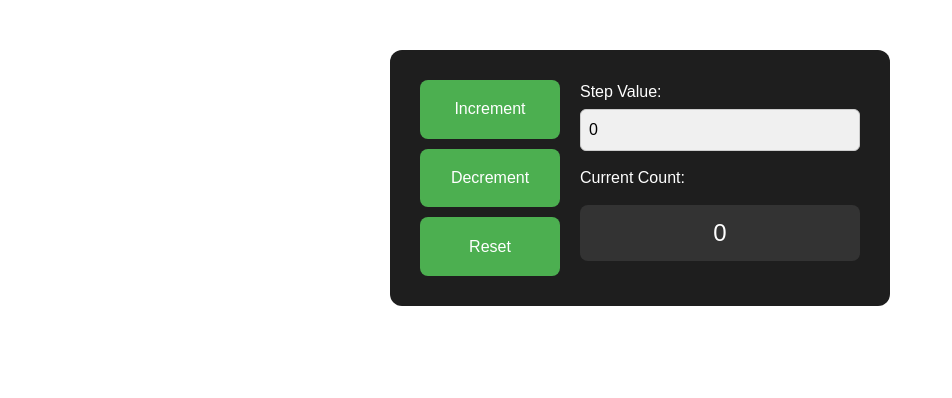
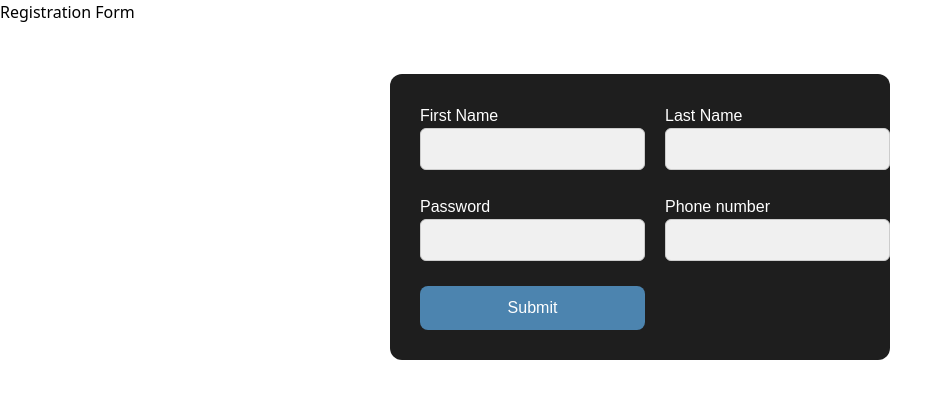
Before and after one commit to Suthirtha2004/React-JS_NOTES, a React (Vite) app in the folder react-basics/: page / in a window 1280 px wide. Shown: the top 398 px of the page, without its empty margins (0-952 px from the left). Built offline with nearby package versions, Linux system fonts and the light colour scheme.

Commit message:
Registration FORM

```diff
--- a/react-basics/src/App.jsx
+++ b/react-basics/src/App.jsx
@@ -10,6 +10,10 @@ import ToggleSwitch from './Projects/ToggleSwitch'
 
 import { Short_circuit } from './Components/ShortCircuit'
 import Counter from './Components/Hooks/The UseState/Challenge'
+
+import { Controlled_Form } from './Components/Hooks/The UseState/UncontrolledvsControlled'
+
+import { Reg_For } from './Components/Hooks/The UseState/RegistrationForm'
 // import {Gadgets}  from '../src/Components/Technical'
 // import Create_new_Component from './Components/NewComponents' //Normal Expot and Import
 //import Header,{ Create_new_Component, Footer} from './Components/NewComponents'
@@ -39,8 +43,11 @@ function App() {
 
     {/* <Short_circuit /> */}
 
-    <Counter />
+    {/* <Counter />
 
+    < Controlled_Form />
+     */}
+     < Reg_For />
     </>
 
 
--- a/react-basics/src/Components/Hooks/The UseState/Chall.css
+++ b/react-basics/src/Components/Hooks/The UseState/Chall.css
@@ -18,10 +18,10 @@
   gap: 10px;
 }
 
-button {
+.click-button {
   padding: 10px;
   font-size: 16px;
-  background: #4caf50;
+  background: #4c84af;
   border: none;
   border-radius: 8px;
   color: white;
@@ -29,7 +29,7 @@ button {
   transition: background 0.2s;
 }
 
-button:hover {
+.click-button:hover {
   background: #45a049;
 }
 
--- a/react-basics/src/Components/Hooks/The UseState/Challenge.jsx
+++ b/react-basics/src/Components/Hooks/The UseState/Challenge.jsx
@@ -23,9 +23,9 @@ const Counter = () => {
   return (
     <div className="counter-container">
       <div className="buttons">
-        <button onClick={handleIncrement} disabled={count >= 100}>Increment</button>
-        <button onClick={handleDecrement} disabled ={count <= 0}>Decrement</button>
-        <button onClick={handleReset}>Reset</button>
+        <button className='click-button' onClick={handleIncrement} disabled={count >= 100}>Increment</button>
+        <button className='click-button' onClick={handleDecrement} disabled ={count <= 0}>Decrement</button>
+        <button className='click-button' onClick={handleReset}>Reset</button>
       </div>
 
       <div className="fields">
--- /dev/null
+++ b/react-basics/src/Components/Hooks/The UseState/RegistrationForm.jsx
@@ -0,0 +1,85 @@
+import { useState } from 'react'
+import '../The UseState/Chall.css'
+
+export const Reg_For = () =>{
+
+    const [firstName,setFirstName] = useState("");
+    const [lastName,setLastName] = useState("");
+    const [phNumber,setPhNumber] = useState("");
+    const [passWord,setPassword] = useState("");
+
+    const handleChange= (e) =>{
+            const {name,value} = e.target;
+            switch(name){
+                case "firstName":
+                    setFirstName(value);
+                    break;
+
+                case "lastName":
+                    setLastName(value);
+                    break;
+
+                case "phNumber" :
+                    setPhNumber(value);
+                    break;
+
+                case "passWord" :
+                    setPassword(value);
+            }
+    }
+
+    const handleSubmit =(event)=>{
+            event.preventDefault();
+            const formData = {
+                firstName,
+                lastName,
+                passWord,
+                phNumber,
+            };
+            console.log(formData)
+    }
+    return(
+        <>
+
+            <h1>Registration Form</h1>
+        <form className='counter-container' onSubmit={handleSubmit}>
+            <label htmlFor='firstName'>
+                First Name
+                <input type="text"
+                name="firstName"
+                value ={firstName}
+                onChange={handleChange}
+                />
+            </label>
+            <label htmlFor='lastName'>
+                Last Name
+                <input type="text"
+                name="lastName"
+                value ={lastName}
+                onChange={handleChange}
+                />
+
+            </label>
+            <label htmlFor='passWord'>
+                Password
+                <input type="password"
+                name="passWord"
+                value={passWord}
+                onChange={handleChange}
+                />
+            </label>
+             <label htmlFor='phNumber'>
+                 Phone number
+                <input type="text"
+                name="phNumber"
+                value ={phNumber}
+                onChange={handleChange}
+                />
+            </label>
+        <button className='click-button'>Submit</button>
+        </form>
+
+
+        </>
+    )
+}
--- /dev/null
+++ b/react-basics/src/Components/Hooks/The UseState/UncontrolledvsControlled.jsx
@@ -0,0 +1,36 @@
+import { useState } from "react";
+
+
+export const Controlled_Form = () =>{
+
+    const [name,setName] = useState("");
+
+    const handleName = (e) =>{
+        setName(e.target.value);
+    }
+
+
+    const handleSubmit =(event)=>{
+        event.preventDefault();
+        // const data = document.getElementById("inputName").value; This is through DOM manipulation
+        console.log(name);
+
+    };
+    return(
+        <>
+        <section>
+            <h1>Controlled Form</h1>
+
+            <form onSubmit={handleSubmit}>
+                <label>Name
+                    <input id="inputName" type="text" name="name" value ={name} onChange={handleName}/>
+                </label>
+                <br />
+                <button className="bg-blue-400" type="submit" >
+                    Submit
+                </button>
+            </form>
+        </section>
+        </>
+    )
+}
```
Also changed, not shown: 1 other file (tests, documents, lock files or other folders).
